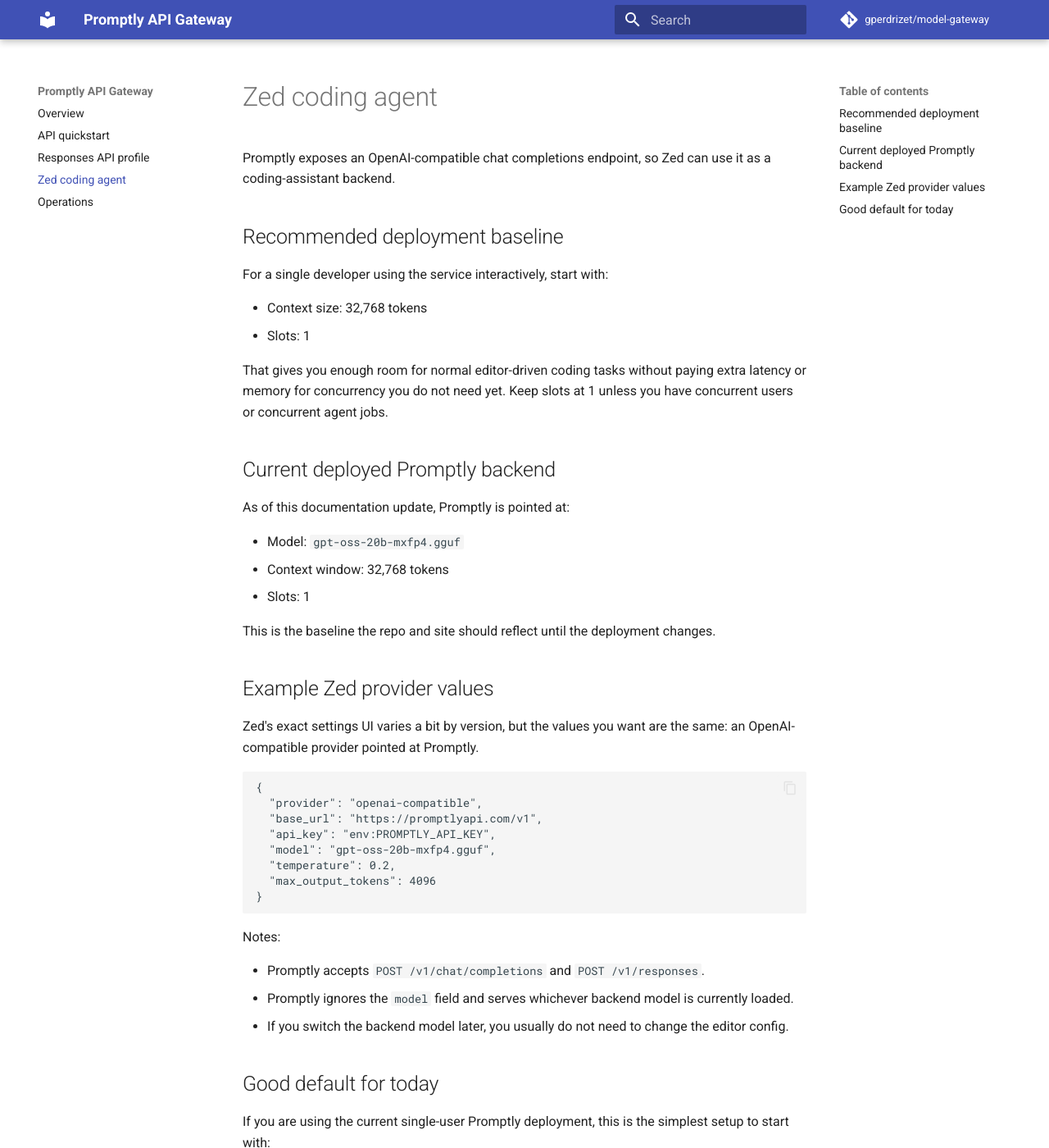
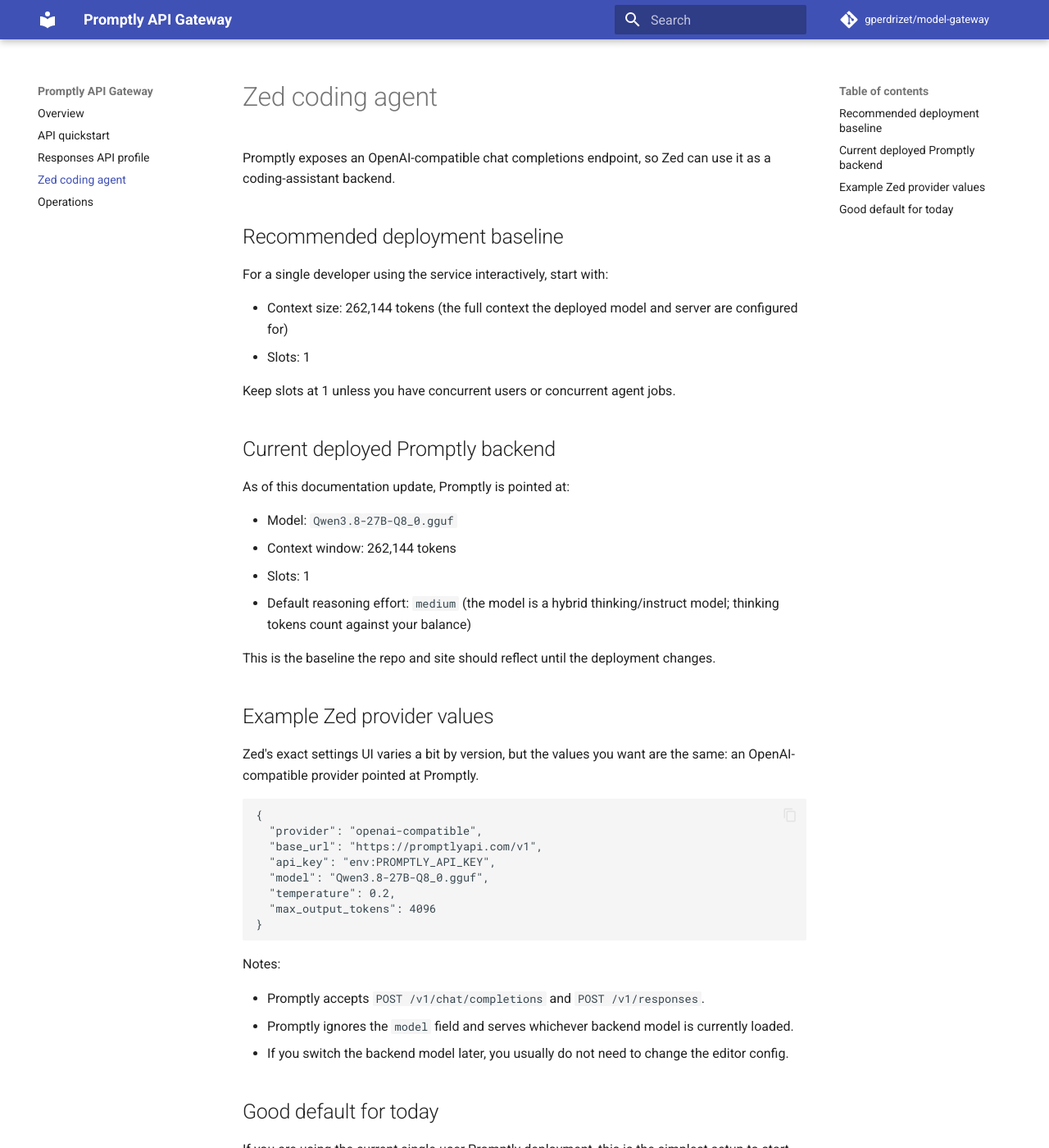
Before and after one commit to gperdrizet/model-gateway, an MkDocs documentation site: the page built from docs/zed-coding-agent.md, in a window 1280 px wide and 1400 px high. Shown: the whole window at 82% size. Built offline with MkDocs 1.6.1 and Material for MkDocs 9.7.7, drawn with Linux system fonts in a browser that asks for light colours; comment, search, counter and statistics services are not loaded; some of the changed text lies outside the part shown.

Commit message:
Docs: update deployed model, context window, and reasoning defaults
Deployed backend is now Qwen3.8-27B-Q8_0.gguf at 262,144 context (was
gpt-oss-20b-mxfp4.gguf at 32,768), reflecting the model and llamacpp.service
changes from today. Documents the new reasoning_effort=medium server
default and that /v1/chat/completions forwards a per-request
reasoning_effort override while /v1/responses does not.

```diff
--- a/docs/zed-coding-agent.md
+++ b/docs/zed-coding-agent.md
@@ -6,18 +6,19 @@
 
 For a single developer using the service interactively, start with:
 
-- Context size: 32,768 tokens
+- Context size: 262,144 tokens (the full context the deployed model and server are configured for)
 - Slots: 1
 
-That gives you enough room for normal editor-driven coding tasks without paying extra latency or memory for concurrency you do not need yet. Keep slots at 1 unless you have concurrent users or concurrent agent jobs.
+Keep slots at 1 unless you have concurrent users or concurrent agent jobs.
 
 ## Current deployed Promptly backend
 
 As of this documentation update, Promptly is pointed at:
 
-- Model: `gpt-oss-20b-mxfp4.gguf`
-- Context window: 32,768 tokens
+- Model: `Qwen3.8-27B-Q8_0.gguf`
+- Context window: 262,144 tokens
 - Slots: 1
+- Default reasoning effort: `medium` (the model is a hybrid thinking/instruct model; thinking tokens count against your balance)
 
 This is the baseline the repo and site should reflect until the deployment changes.
 
@@ -30,7 +31,7 @@
   "provider": "openai-compatible",
   "base_url": "https://promptlyapi.com/v1",
   "api_key": "env:PROMPTLY_API_KEY",
-  "model": "gpt-oss-20b-mxfp4.gguf",
+  "model": "Qwen3.8-27B-Q8_0.gguf",
   "temperature": 0.2,
   "max_output_tokens": 4096
 }
@@ -46,8 +47,9 @@
 
 If you are using the current single-user Promptly deployment, this is the simplest setup to start with:
 
-- 32k context
+- Full 262,144 context
 - 1 slot
 - low temperature
+- `reasoning_effort: medium` (the server default; lower it to `low` or `none` for latency-sensitive edits, or raise it to `high` for harder problems)
 
 That is the most conservative choice and usually the best first pass for a coding assistant.
```
Also changed, not shown: AGENTS.md (+5 -3 lines), README.md (+5 -5 lines), docs/index.md (+3 -2 lines).
